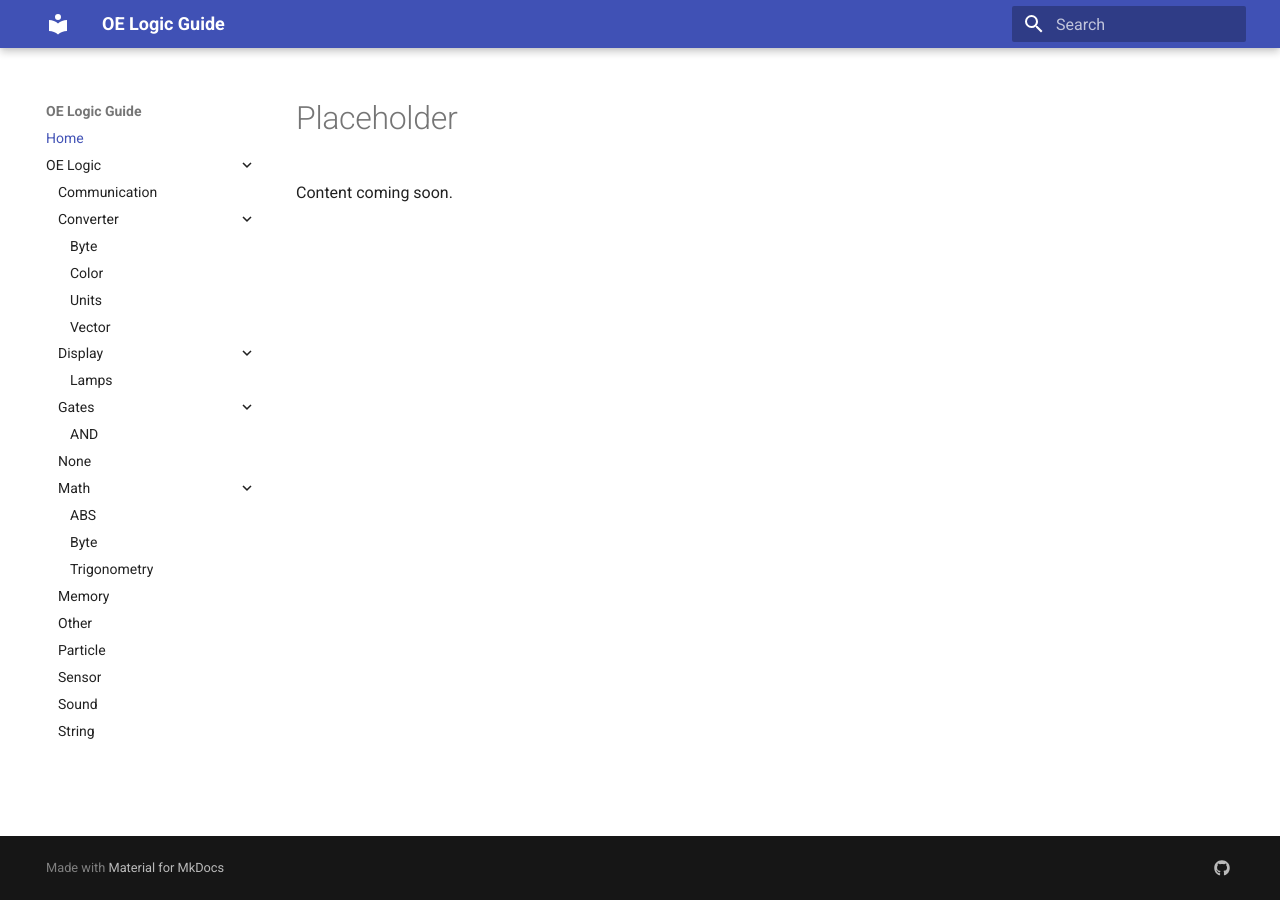
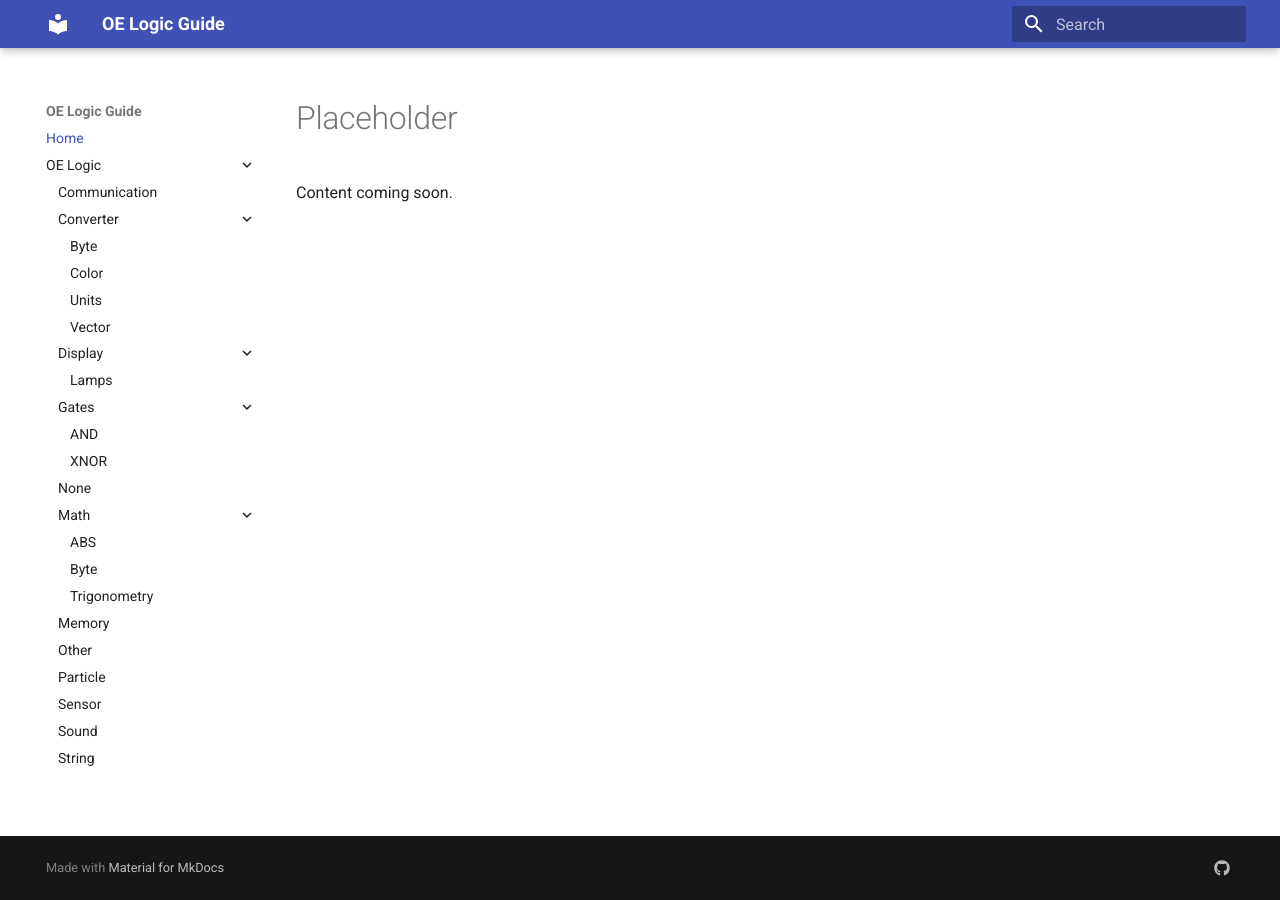
Before and after one commit to burgermaniwilleat/oe-logic-guide, an MkDocs documentation site: the page built from docs/index.md, in a window 1280 px wide. Built offline with MkDocs 1.6.1 and Material for MkDocs 9.7.7, drawn with Linux system fonts in a browser that asks for light colours.

Commit message:
added xnor to mkdocs

```diff
--- a/mkdocs.yml
+++ b/mkdocs.yml
@@ -22,6 +22,7 @@ nav:
           - Lamps: OE LOGIC/DISPLAY/Placeholder.md
         - Gates:
           - AND: OE LOGIC/GATES/AND.md
+          - XNOR: OE LOGIC/GATES/XNOR.md
           # Add more Gates blocks here
         - GUI:OE LOGIC/GUI/Placeholder.md
         - Math:
```
